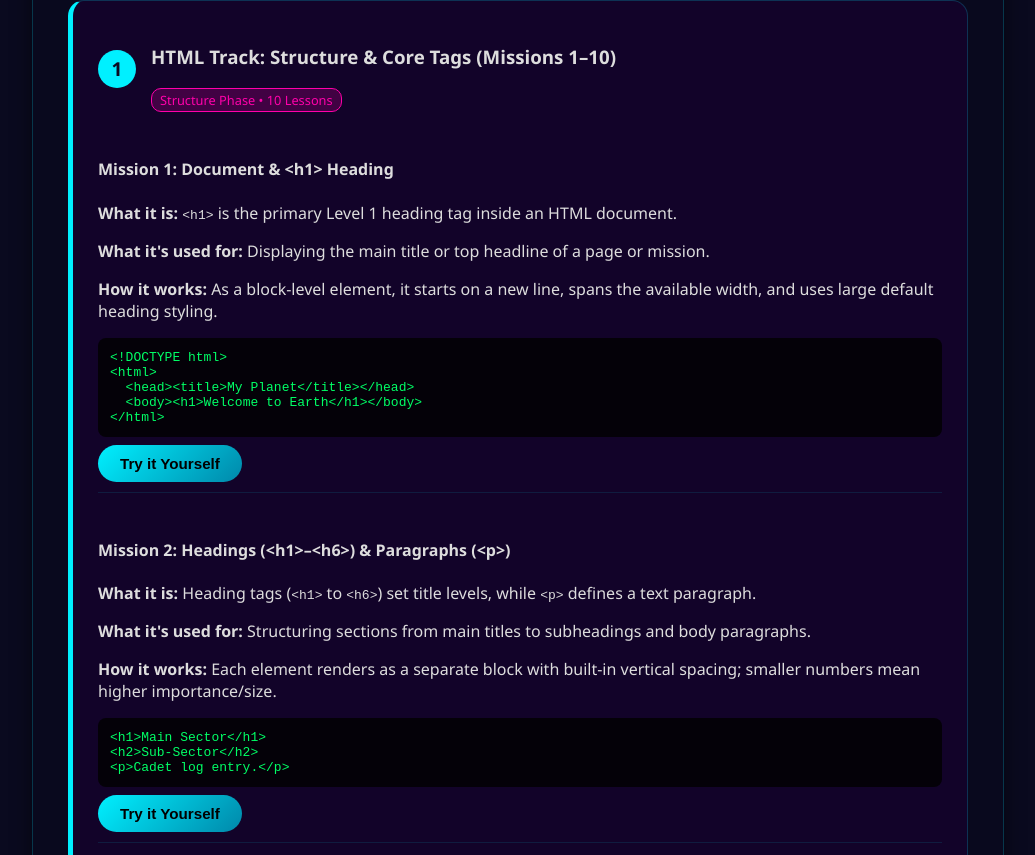
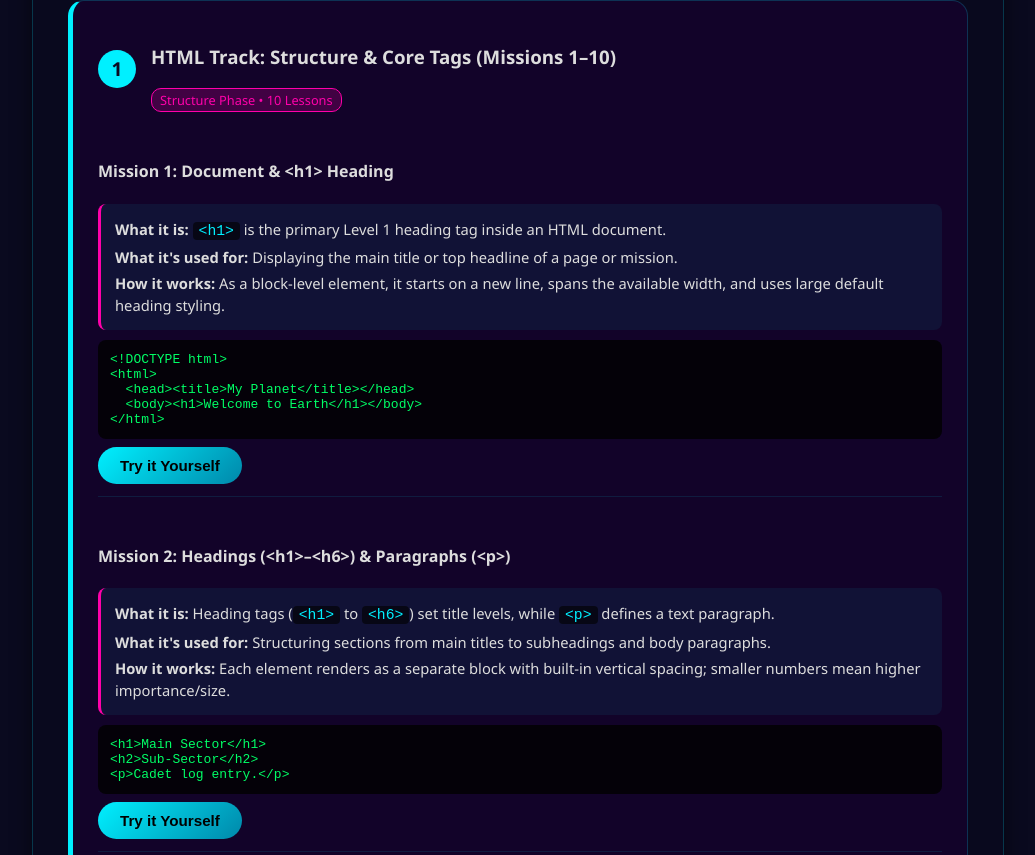
Before and after one commit to Extendious/WebSpace, a plain HTML site: page index.html in a window 1280 px wide. Shown: the part 1080-1935 px from the top of the page, without its empty margins (122-1157 px from the left). Drawn offline with Linux system fonts and the light colour scheme.

Commit message:
Update WebSpace.css

```diff
--- a/WebSpace.css
+++ b/WebSpace.css
@@ -169,8 +169,29 @@ h2 {
 
 .lesson {
     margin: 15px 0;
-    padding: 10px 0;
+    padding: 12px 0;
     border-bottom: 1px solid rgba(0, 240, 255, 0.1);
+}
+
+.teaching-box {
+    background: rgba(0, 240, 255, 0.06);
+    border-left: 3px solid var(--accent-pink);
+    padding: 10px 14px;
+    border-radius: 8px;
+    margin: 8px 0 10px;
+    font-size: 0.92rem;
+    line-height: 1.5;
+}
+
+.teaching-box p {
+    margin: 4px 0;
+}
+
+.teaching-box code {
+    background: rgba(0, 0, 0, 0.6);
+    color: var(--accent-cyan);
+    padding: 1px 6px;
+    border-radius: 4px;
 }
 
 .code-block {
```
